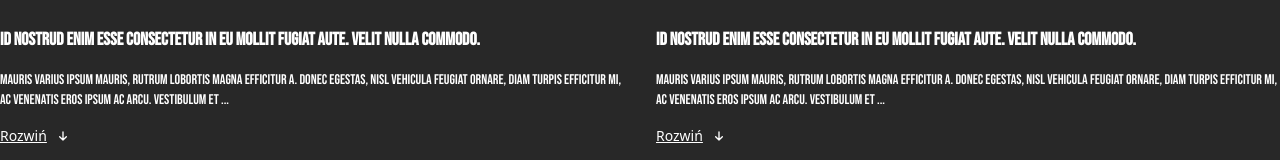
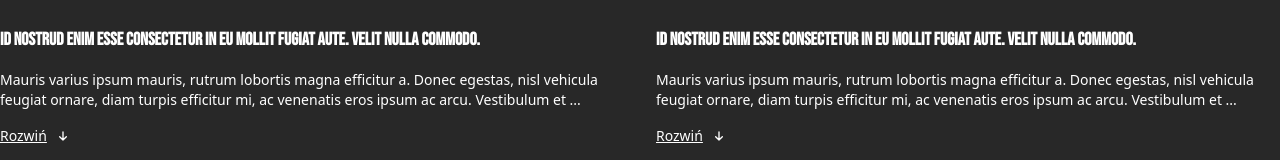
Before and after one commit to Mattias988/recruitmentApp, a Vue app: page / in a window 1280 px wide. Shown: the part 1562-1722 px from the top of the page. Built offline with nearby package versions, Linux system fonts and the light colour scheme.

Commit message:
changes to font

```diff
--- a/src/components/Footer.vue
+++ b/src/components/Footer.vue
@@ -2,8 +2,8 @@
     <footer class="bg-custom-grey text-white py-8">
       <div class="container mx-auto grid grid-cols-1 lg:grid-cols-2 gap-8">
         <div>
-          <h3 class="text-lg font-bold mb-4 font-bebas">ID NOSTRUD ENIM ESSE CONSECTETUR IN EU MOLLIT FUGIAT AUTE. VELIT NULLA COMMODO.</h3>
-          <p class="text-sm font-bebas">
+          <h3 class="text-lg font-semibold mb-4 font-bebas">ID NOSTRUD ENIM ESSE CONSECTETUR IN EU MOLLIT FUGIAT AUTE. VELIT NULLA COMMODO.</h3>
+          <p class="text-sm ">
             Mauris varius ipsum mauris, rutrum lobortis magna efficitur a. Donec egestas, nisl vehicula feugiat ornare, diam turpis
             efficitur mi, ac venenatis eros ipsum ac arcu. Vestibulum et ...
           </p>
@@ -18,8 +18,8 @@
         </div>
 
         <div>
-          <h3 class="text-lg font-bold mb-4 font-bebas">ID NOSTRUD ENIM ESSE CONSECTETUR IN EU MOLLIT FUGIAT AUTE. VELIT NULLA COMMODO.</h3>
-          <p class="text-sm font-bebas">
+          <h3 class="text-lg font-semibold mb-4 font-bebas">ID NOSTRUD ENIM ESSE CONSECTETUR IN EU MOLLIT FUGIAT AUTE. VELIT NULLA COMMODO.</h3>
+          <p class="text-sm ">
             Mauris varius ipsum mauris, rutrum lobortis magna efficitur a. Donec egestas, nisl vehicula feugiat ornare, diam turpis
             efficitur mi, ac venenatis eros ipsum ac arcu. Vestibulum et ...
           </p>
```
